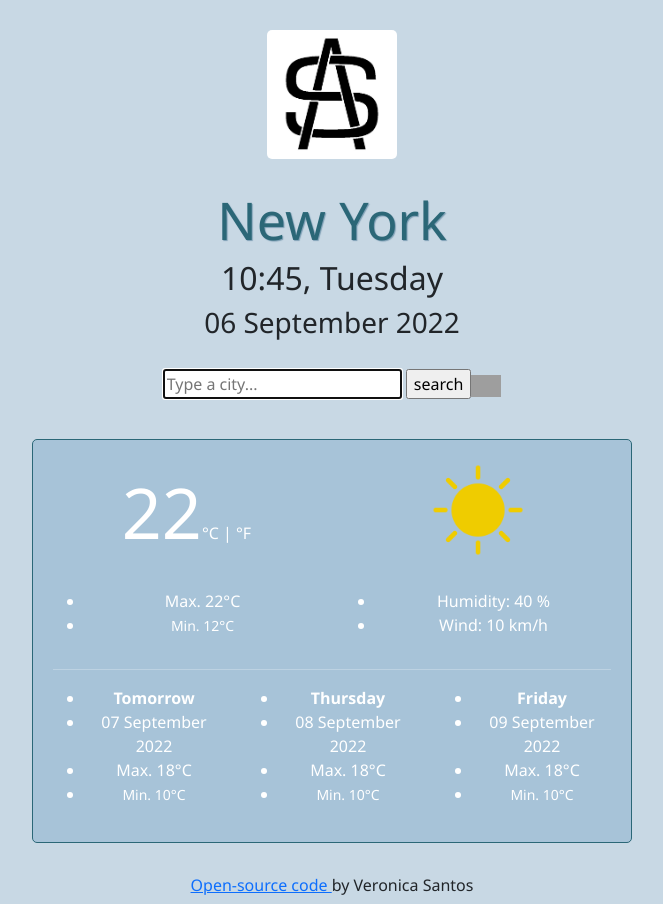
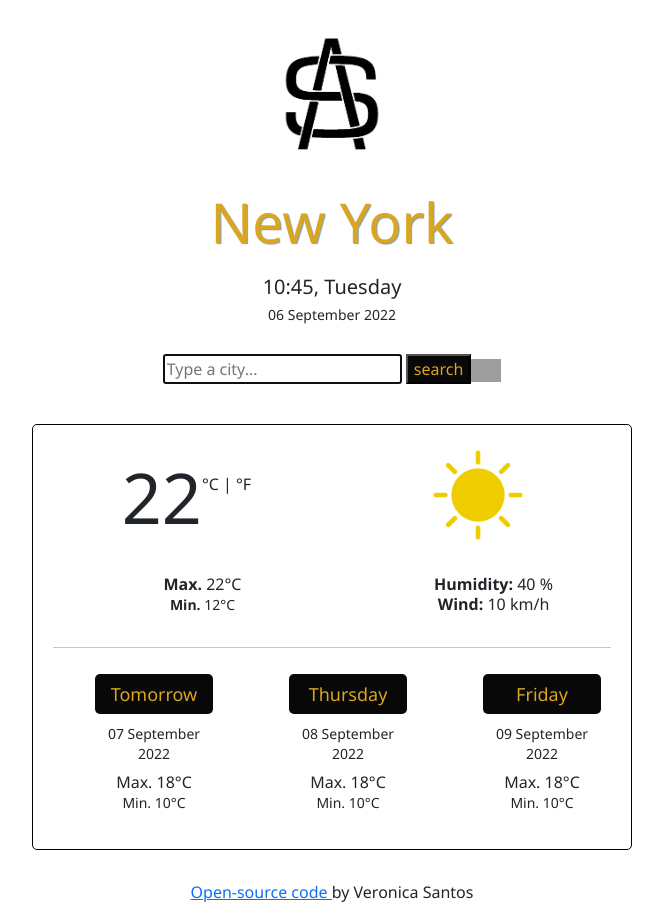
Before and after one commit to SantosArt/first-app, a plain HTML site: page index.html in a window 1280 px wide. Shown: the whole page, without its empty margins (308-971 px from the left). Drawn offline with nearby package versions, Linux system fonts and the light colour scheme; grey boxes are pictures that could not be loaded.

Commit message:
Update style.css

```diff
--- a/src/style.css
+++ b/src/style.css
@@ -1,14 +1,11 @@
 body {
   text-align: center;
   font-family: "Segoe UI", Tahoma, Geneva, Verdana, sans-serif;
-  background-size: 300%;
-  background-color: #c8d8e4;
-
 }
-#logo{
-    padding: 10px;
-    margin: 20px 0 0 0;
-    border-radius: 15px;
+#logo {
+  padding: 10px;
+  margin: 20px 0 0 0;
+  border-radius: 15px;
 }
 section {
   max-width: 600px;
@@ -16,16 +13,21 @@ section {
   padding: 20px;
   border: 1px solid #dadde1;
   border-radius: 5px;
-  border-color: #2b6777;
-  background-color: #a7c3d8;
-color:  #ffffff ;
+  border-color: rgb(2, 2, 2);
 }
 h1 {
   margin-top: 20px;
-  font-size: 52px;
-  color: #2b6777;
+  margin-bottom: 20px;
+  font-size: 55px;
+  color: rgb(218, 165, 32);
   text-align: center;
   text-shadow: 1px 1px 1px rgb(125, 158, 180);
+}
+h2 {
+  font-size: 20px;
+}
+h3 {
+  font-size: 14px;
 }
 #temp-now {
   font-size: 70px;
@@ -34,3 +36,43 @@ h1 {
   margin: 0 auto;
   padding: 20px 10px 10px 10px;
   margin: 10px 20px;
+}
+#buttonSearch {
+  color: rgb(218, 165, 32);
+  background-color: #080808;
+  transition: all 200ms ease-in-out;
+}
+#buttonSearch:hover {
+  color: rgb(218, 165, 32);
+  background-color: #ffffff;
+  transition: all 200ms ease-in-out;
+}
+.units {
+  position: relative;
+  font-size: 16px;
+  top: -34px;
+}
+
+li {
+  list-style: none;
+  font-size: 16px;
+  font-weight: 100;
+  line-height: 20px;
+  text-align: center;
+}
+#days {
+  font-size: 18px;
+  margin: 10px;
+  padding: 10px;
+  color: rgb(218, 165, 32);
+  background-color: #080808;
+  border-radius: 5px;
+}
+
+#date {
+  font-size: 14px;
+  margin: 8px;
+}
+.infos {
+  font-weight: bold;
+}
```
